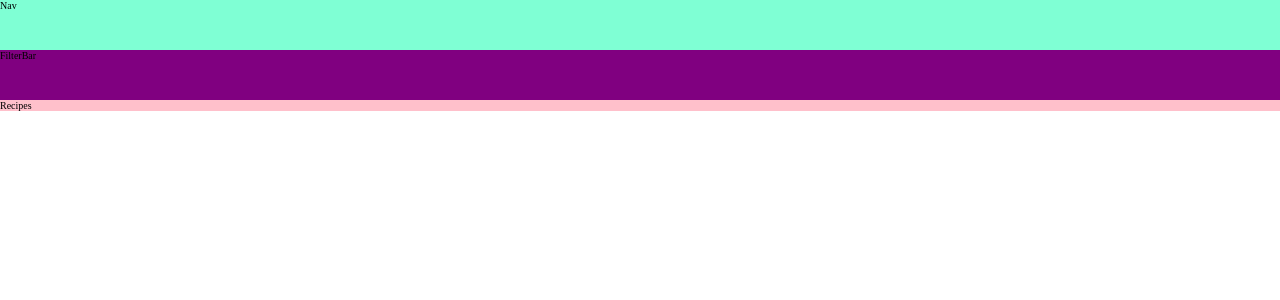
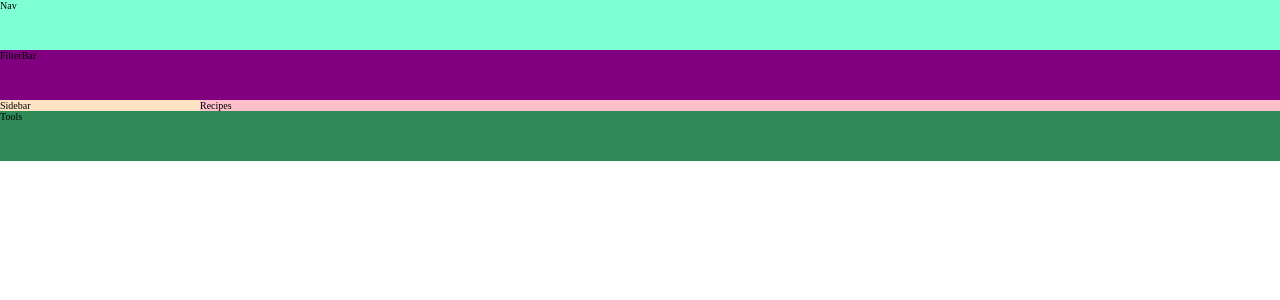
Before and after one commit to baconsocrispy/cocktail-app, a Next.js app: page / in a window 1280 px wide. Shown: the top 300 px of the page. Built offline with nearby package versions, Linux system fonts and the light colour scheme.

Commit message:
added tools and sidebar components

```diff
--- a/components/filter-bar/_filter-bar.styles.scss
+++ b/components/filter-bar/_filter-bar.styles.scss
@@ -1,3 +1,4 @@
 .filter-bar {
+  grid-column: 1 / -1;
   background-color: purple;
 }
--- a/components/nav/_nav.styles.scss
+++ b/components/nav/_nav.styles.scss
@@ -1,3 +1,4 @@
 .nav {
+  grid-column: 1 / -1;
   background-color: aquamarine;
 }
--- /dev/null
+++ b/components/side-bar/side-bar.component.tsx
@@ -0,0 +1,7 @@
+const Sidebar = () => {
+  return (
+    <div className="sidebar">Sidebar</div>
+  )
+}
+
+export default Sidebar
--- /dev/null
+++ b/components/side-bar/side-bar.styles.scss
@@ -0,0 +1,3 @@
+.sidebar {
+  background-color: bisque;
+}
--- /dev/null
+++ b/components/tools/tools.component.tsx
@@ -0,0 +1,9 @@
+
+
+const Tools = () => {
+  return (
+    <div className="tools">Tools</div>
+  )
+}
+
+export default Tools
--- /dev/null
+++ b/components/tools/tools.styles.scss
@@ -0,0 +1,4 @@
+.tools {
+  grid-column: 1 / -1;
+  background-color: seagreen;
+}
--- a/layout/grid/_grid.styles.scss
+++ b/layout/grid/_grid.styles.scss
@@ -1,5 +1,7 @@
 .grid {
   display: grid;
+  grid-template-columns: 20rem 1fr;
+
   grid-template-rows:
     $nav-height
     $filter-bar-height
--- a/pages/index.tsx
+++ b/pages/index.tsx
@@ -1,12 +1,16 @@
 // components
 import FilterBar from "@/components/filter-bar/filter-bar.component";
 import Recipes from "@/components/recipes/recipes.component";
+import Sidebar from "@/components/side-bar/side-bar.component";
+import Tools from "@/components/tools/tools.component";
 
 export const Home = () => {
   return (
     <>
       <FilterBar />
+      <Sidebar />
       <Recipes />
+      <Tools />
     </>
   )
 }
--- a/styles/globals.scss
+++ b/styles/globals.scss
@@ -8,6 +8,8 @@
 @import '@/components/filter-bar/filter-bar.styles';
 @import '@/components/nav/nav.styles';
 @import '@/components/recipes/recipes.styles';
+@import '@/components/side-bar/side-bar.styles';
+@import '@/components/tools/tools.styles';
 
 // layout
 @import '@/layout/grid/grid.styles';
```
